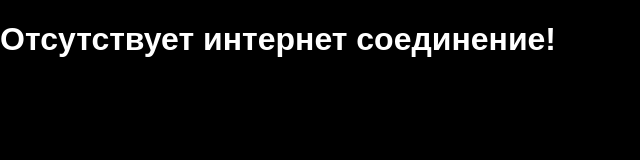
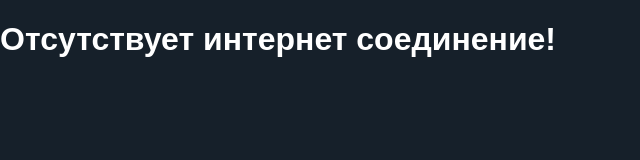
Before and after one commit to zettend/Galaxy-Launcher, an Electron app: page index.html in a window 800 px wide. Shown: the whole page, without its empty margins (0-640 px from the left). Drawn offline with Linux system fonts and the light colour scheme; no server answers.

```diff
--- a/index.html
+++ b/index.html
@@ -7,7 +7,7 @@
 	<link href="style.css" rel="stylesheet" type="text/css">
 </head>
 
-<body style="background-color: black;">
+<body style="background-color: #16202A;">
 	<h1>Отсутствует интернет соединение!</h1>
 	<script>
 		var http = require('https');
```
